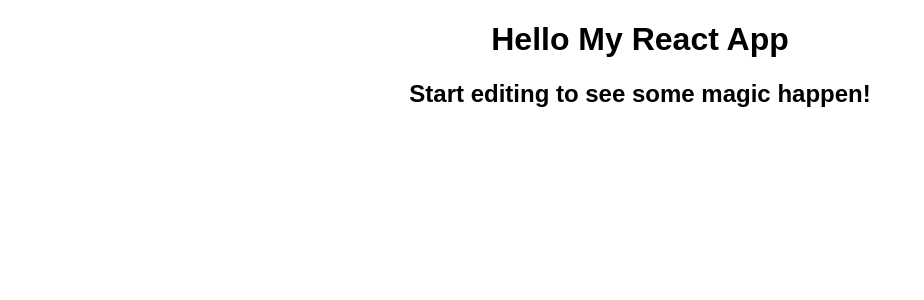
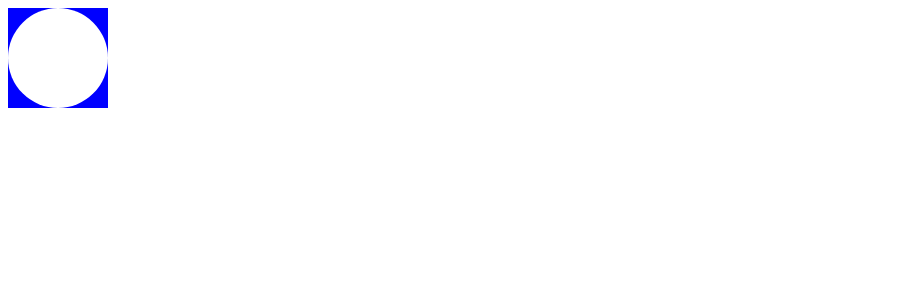
Before and after one commit to wojm/a-codebase, a React (Create React App) app: page / in a window 1280 px wide. Shown: the top 300 px of the page, without its empty margins (0-924 px from the left). Built offline with nearby package versions, Linux system fonts and the light colour scheme.

Commit message:
initial commit

```diff
--- a/src/App.js
+++ b/src/App.js
@@ -2,9 +2,8 @@ import "./styles.css";
 
 export default function App() {
   return (
-    <div className="App">
-      <h1>Hello My React App</h1>
-      <h2>Start editing to see some magic happen!</h2>
+    <div className="blue">
+      <div className="slot"></div>
     </div>
   );
 }
--- a/src/styles.css
+++ b/src/styles.css
@@ -2,3 +2,14 @@
   font-family: sans-serif;
   text-align: center;
 }
+
+.blue {
+  background-color: blue;
+  display: inline-block;
+}
+.slot {
+  height: 100px;
+  width: 100px;
+  background-color: white;
+  border-radius: 50%;
+}
```
